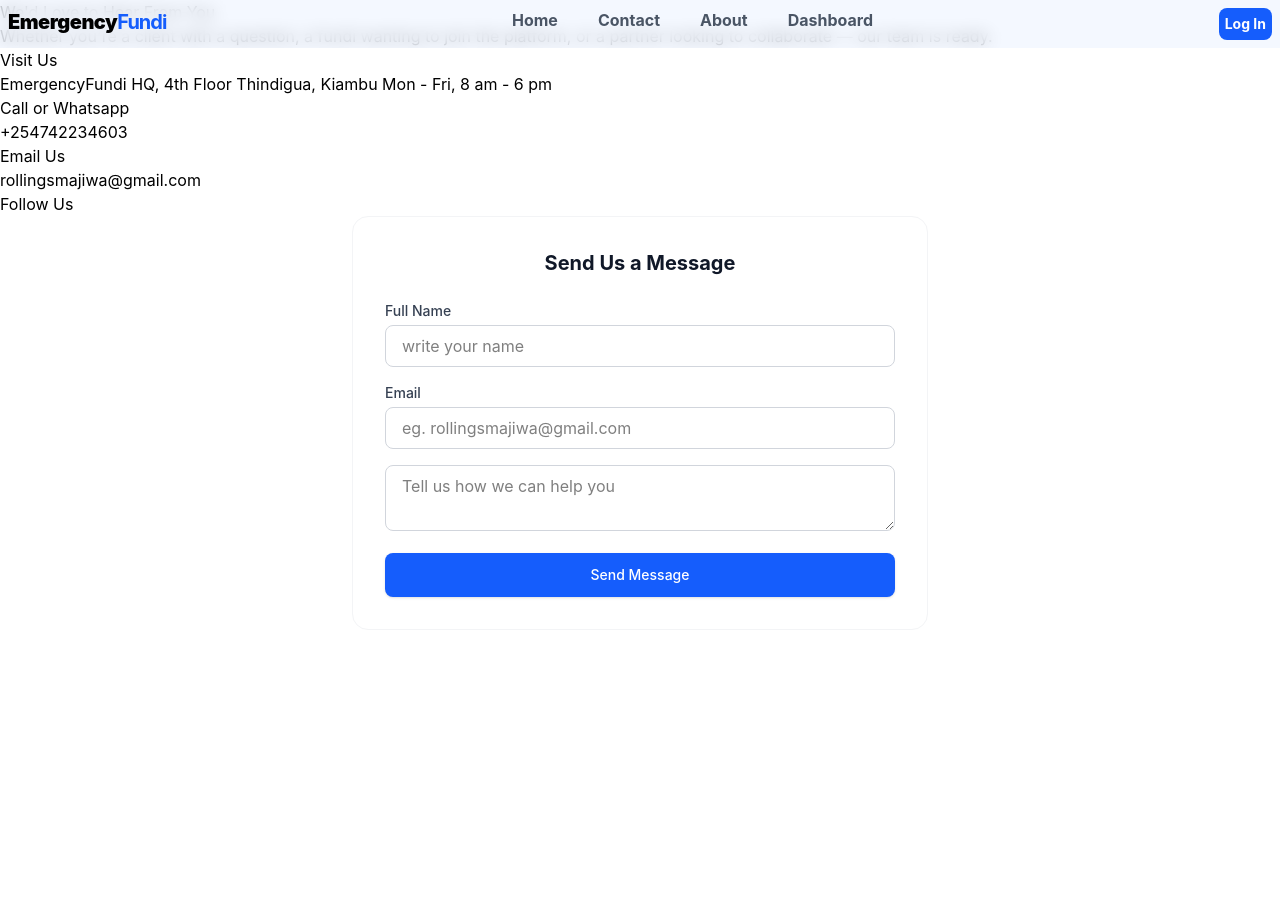
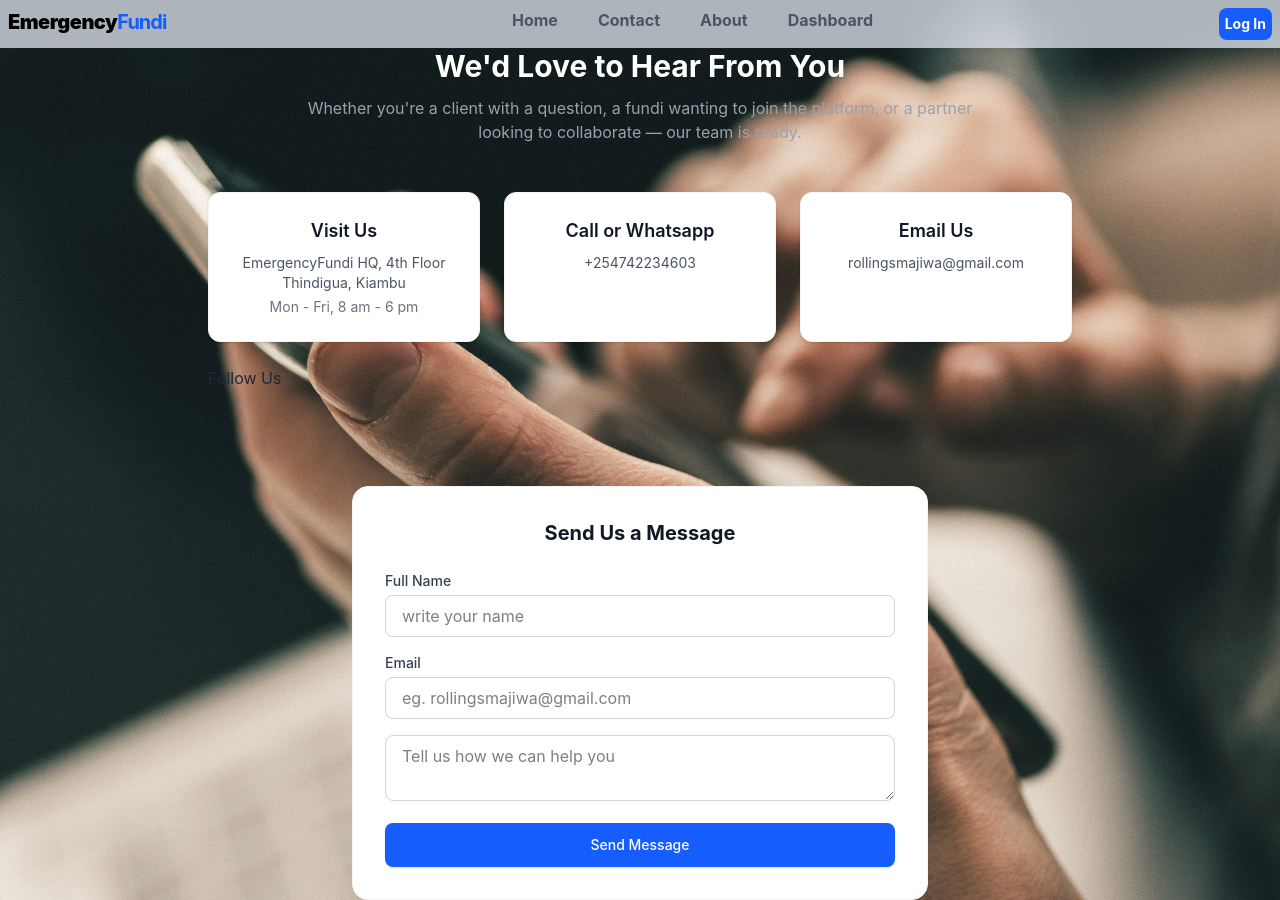
Before and after one commit to rollingsmajiwa/EmergencyFundi, a React (Vite) app: page /contact in a window 1280 px wide. Before the commit the page ends 800 px from the top, so only its background shows below. Built offline with nearby package versions, Linux system fonts and the light colour scheme.

Commit message:
Style: add background image on contact page

```diff
--- /dev/null
+++ b/src/pages/Contact.css
@@ -0,0 +1,10 @@
+.contactImage {
+     position: relative;
+    width: 100%;
+    min-height: 100vh;
+    background-image: url(../assets/contactimage.jpg);
+    background-size: cover;
+    background-position: center;
+    background-repeat: no-repeat;
+
+}
--- a/src/pages/Contact.jsx
+++ b/src/pages/Contact.jsx
@@ -1,34 +1,41 @@
 import React from 'react'
+import './Contact.css'
 
 function Contact() {
   return (
     <>
-      <h2>We'd Love to Hear From You</h2>
-    <p>Whether you're a client with a question, a fundi wanting to join the platform, or a partner looking to collaborate — our team is ready.</p>
-    <div>
-      <h3>Visit Us</h3>
-      <div>
-        EmergencyFundi HQ, 4th Floor
-        Thindigua, Kiambu
-        Mon - Fri, 8 am - 6 pm
+      <div className='contactImage'>
+        <div className='max-w-4xl mx-auto py-12 px-4 text-gray-800 relative z-10'>
+          <div className='text-center mb-12'>
+            <h2 className='text-3xl font-bold mb-3 text-white'>We'd Love to Hear From You</h2>
+                <p className='text-gray-400 max-w-2xl mx-auto'>Whether you're a client with a question, a fundi wanting to join the platform, or a partner looking to collaborate — our team is ready.</p>
+          </div>
+          <div className='grid grid-cols-1 md:grid-cols-3 gap-6 mb-12'>
+            <div className='p-6 bg-white rounded-xl shadow border border-gray-100 flex flex-col items-center text-center'>
+            <h3 className='text-lg font-semibold text-gray-900 mb-2'>Visit Us</h3>
+            <p className='text-gray-600 text-sm'>
+              EmergencyFundi HQ, 4th Floor<br/>
+              Thindigua, Kiambu<br />
+              <span className='text-sm text-gray-500 block mt-1'>Mon - Fri, 8 am - 6 pm</span>
+            </p>
             </div>
 
+            <div className='p-6 bg-white rounded-xl shadow border border-gray-100 flex flex-col items-center text-center'>
+            <h3 className='text-lg font-semibold text-gray-900 mb-2'>Call or Whatsapp</h3>
+            <p className='text-gray-600 text-sm'>
+              +254742234603
+            </p>
             </div>
-
-    <div>
-      <h3>Call or Whatsapp</h3>
-      <div>
-        +254742234603
-      </div>
-    </div>
-    <div>
-      <h3>Email Us</h3>
-      <div>
+            <div className='p-6 bg-white rounded-xl shadow border border-gray-100 flex flex-col items-center text-center'>
+            <h3 className='text-lg font-semibold text-gray-900 mb-2'>Email Us</h3>
+            <p className='text-gray-600 text-sm'>
               rollingsmajiwa@gmail.com
-      </div>
+            </p>
                 </div>
                 <h3>Follow Us</h3>
                 <div></div>
+                  </div>
+          </div>
             <div className='max-w-xl mx-auto bg-white p-8 rounded-2xl border border-gray-100'>
          <h3 className='text-xl font-bold text-gray-900 mb-6 text-center'>Send Us a Message</h3>
         <form className='space-y-4'>
@@ -41,6 +48,7 @@
         </form>
 
             </div>
+      </div>
     </>
   )
 }
```
Also changed, not shown: src/assets/contactimage.jpg (added). Lines whose indentation alone changed are shown as unchanged.
